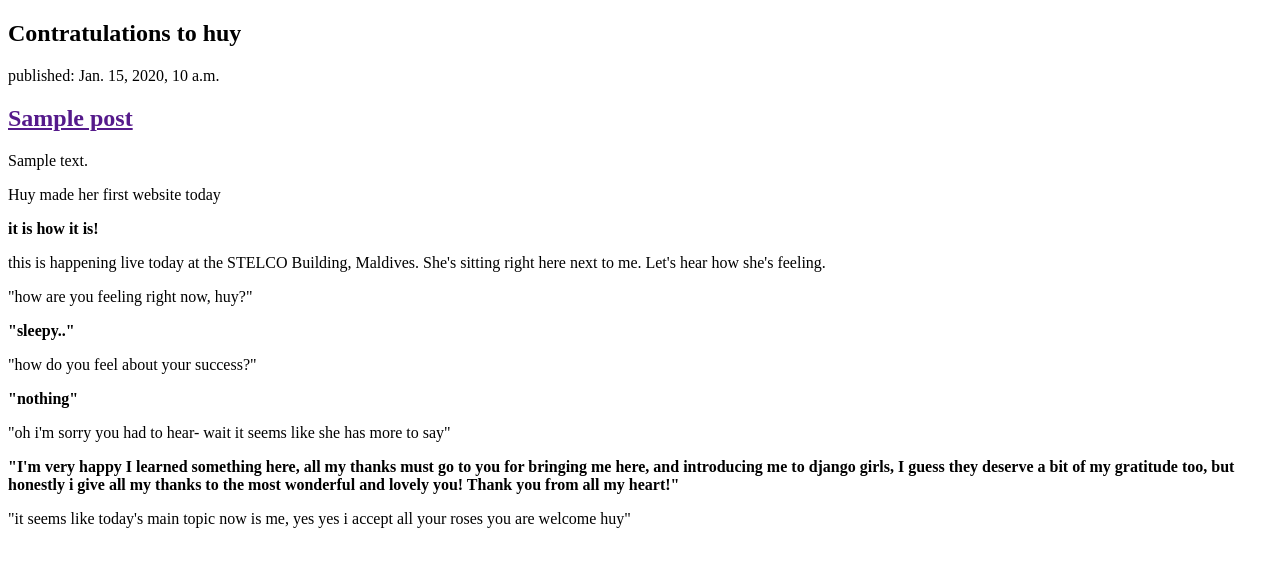
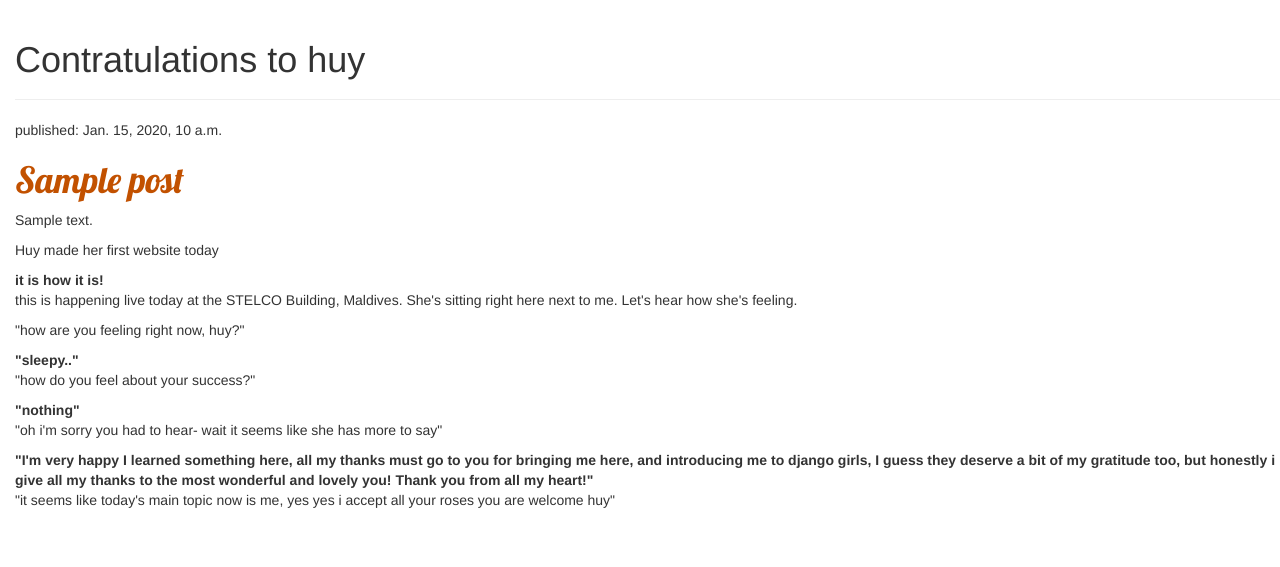
Before and after one commit to xukhub/my-first-blog, a Django app: page / in a window 1280 px wide. Shown: the top 567 px of the page. Run offline with Django 3.2, Linux system fonts and the light colour scheme; tables that the repository leaves empty hold one stand-in row (values such as "Sample post"); some libraries are stand-ins or nearby versions.

Commit message:
Modified templates to display posts from database.

```diff
--- /dev/null
+++ b/blog/static/css/blog.css
@@ -0,0 +1,60 @@
+h1 a, h2 a {
+    color: #C25100;
+}
+
+
+body {
+    padding-left: 15px;
+}
+
+
+h1 a, h2 a {
+    color: #C25100;
+    font-family: 'Lobster';
+
+    .page-header {
+    background-color: #C25100;
+    margin-top: 0;
+    padding: 20px 20px 20px 40px;
+}
+
+.page-header h1, .page-header h1 a, .page-header h1 a:visited, .page-header h1 a:active {
+    color: #ffffff;
+    font-size: 36pt;
+    text-decoration: none;
+}
+
+.content {
+    margin-left: 40px;
+}
+
+h1, h2, h3, h4 {
+    font-family: 'Lobster', cursive;
+}
+
+.date {
+    color: #828282;
+}
+
+.save {
+    float: right;
+}
+
+.post-form textarea, .post-form input {
+    width: 100%;
+}
+
+.top-menu, .top-menu:hover, .top-menu:visited {
+    color: #ffffff;
+    float: right;
+    font-size: 26pt;
+    margin-right: 20px;
+}
+
+.post {
+    margin-bottom: 70px;
+}
+
+.post h2 a, .post h2 a:visited {
+    color: #000000;
+}
--- a/blog/templates/blog/post_list.html
+++ b/blog/templates/blog/post_list.html
@@ -1,15 +1,22 @@
 <!DOCTYPE html>
 <html lang="en">
+{% load static %}
 <head>
+    <link rel="stylesheet" href="//maxcdn.bootstrapcdn.com/bootstrap/3.2.0/css/bootstrap.min.css">
+<link rel="stylesheet" href="//maxcdn.bootstrapcdn.com/bootstrap/3.2.0/css/bootstrap-theme.min.css">
+   <link href="//fonts.googleapis.com/css?family=Lobster&subset=latin,latin-ext" rel="stylesheet" type="text/css">
+    <link rel="stylesheet" href="{% static 'css/blog.css' %}">
     <meta charset="UTF-8">
     <title>mywebsite</title>
-    <h2>Contratulations to huy</h2>
+    <div class="page-header"><h1>Contratulations to huy</h1></div>
     <div>
 {% for post in posts %}
     <div>
+        <div class="post">
         <p>published: {{ post.published_date }}</p>
-        <h2><a href="">{{ post.title }}</a></h2>
+        <h1><a href="">{{ post.title }}</a></h1>
         <p>{{ post.text|linebreaksbr }}</p>
+        </div>
     </div>
 {% endfor %}
     </div>
```
